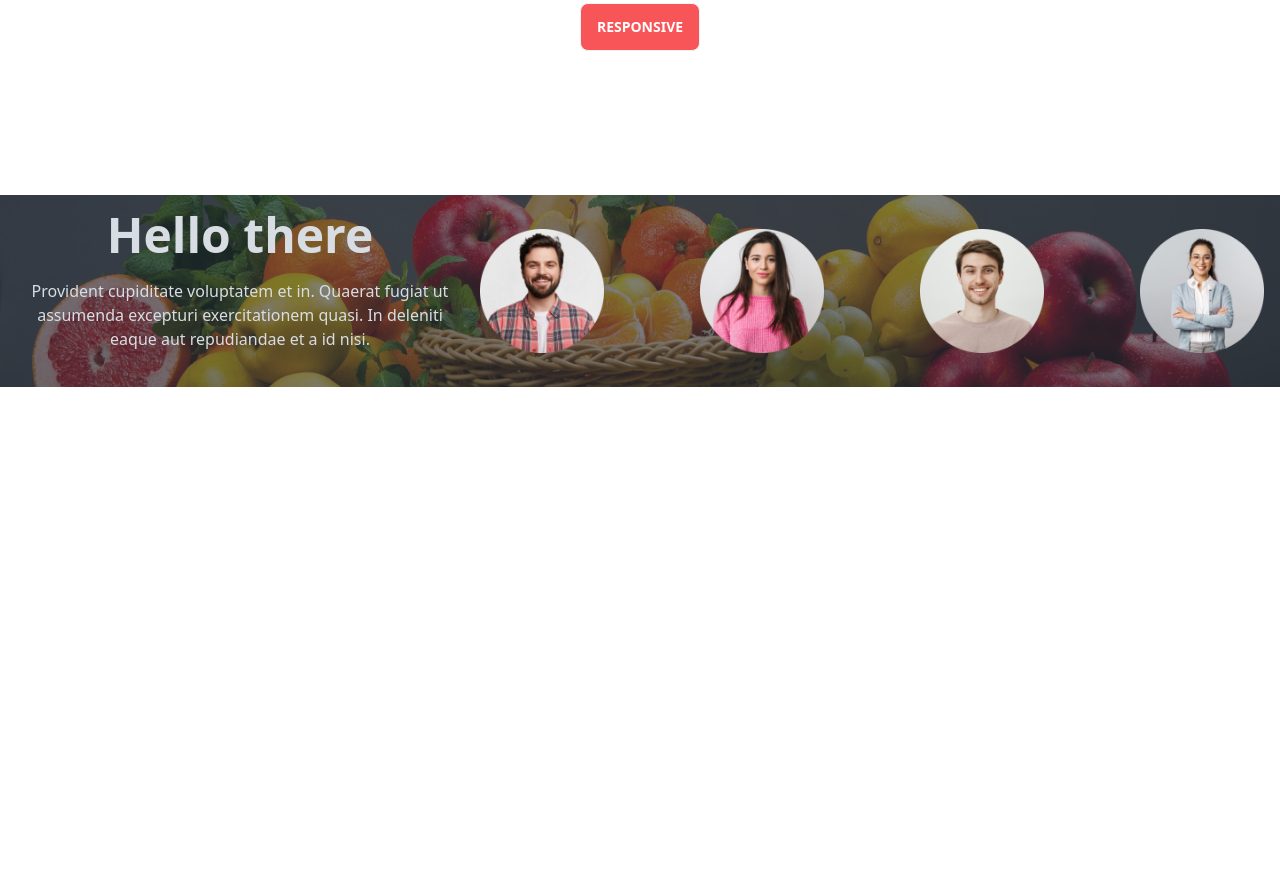
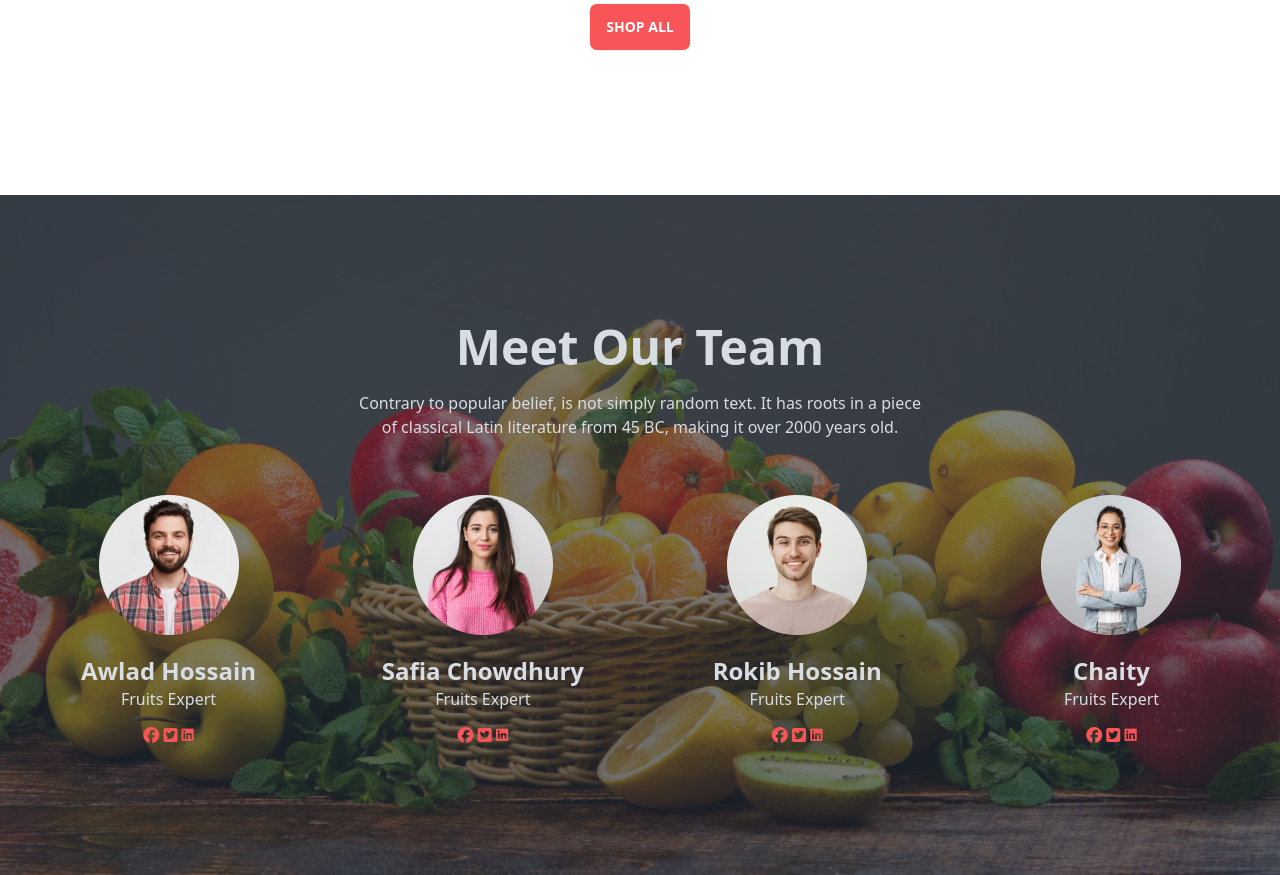
Before and after one commit to ikmat-rabib/fruit-burst-assignment3, a plain HTML site: page index.html in a window 1280 px wide. Shown: the part 1765-2640 px from the top of the page. Before the commit the page ends 2152 px from the top, so only its background shows below. Drawn offline with nearby package versions, Linux system fonts and the light colour scheme.

Commit message:
added our team section

```diff
--- a/index.html
+++ b/index.html
@@ -14,6 +14,9 @@
     <link rel="preconnect" href="https://fonts.googleapis.com">
     <link rel="preconnect" href="https://fonts.gstatic.com" crossorigin>
     <link href="https://fonts.googleapis.com/css2?family=Lato:wght@300;400;700;900&display=swap" rel="stylesheet">
+
+    <!-- font icons -->
+    <script src="https://kit.fontawesome.com/0e26818c74.js" crossorigin="anonymous"></script>
 </head>
 
 <body>
@@ -423,41 +426,64 @@
                 </div>
             </div>
             <div class="flex">
-                <button class="btn m-auto bg-[#F85559] text-white hover:text-[#F85559]">Responsive</button>
+                <button class="btn m-auto bg-[#F85559] text-white hover:text-[#F85559]">Shop All</button>
             </div>
         </section>
 
         <section>
-            <div class="hero w-full h-auto" style="background-image: url(images/banner1.png);">
+            <div class="hero w-full h-auto " style="background-image: url(images/banner1.png);">
                 <div class="hero-overlay bg-opacity-60"></div>
-                <div class="hero-content text-center text-neutral-content">
-                    <div class="max-w-md">
-                        <h1 class="mb-5 text-5xl font-bold">Hello there</h1>
-                        <p class="mb-5">Provident cupiditate voluptatem et in. Quaerat fugiat ut assumenda excepturi
-                            exercitationem quasi. In deleniti eaque aut repudiandae et a id nisi.</p>
+                <div class="hero-content text-center text-neutral-content flex-col my-28">
+                    <div class="max-w-xl m-auto">
+                        <h1 class="mb-5 text-5xl font-bold">Meet Our Team </h1>
+                        <p class="mb-10 font-medium text-base">Contrary to popular belief, is not simply random text. It
+                            has roots in a piece of classical Latin literature from 45 BC, making it over 2000 years
+                            old.</p>
                     </div>
-                    <div class="grid grid-cols-1 md:grid-cols-3 lg:grid-cols-4 gap-24">
-                        <div class="">
-                            <img src="images/member1.png" alt="">
-                            <h4></h4>
-                            <p class=""></p>
+                    <div class="grid grid-cols-1 md:grid-cols-3 lg:grid-cols-4 gap-28">
+                        <div>
+                            <img class="m-auto mb-5" src="images/member1.png" alt="">
+                            <h4 class="text-2xl font-bold">Awlad Hossain</h4>
+                            <p class="text-base font-medium mb-3">Fruits Expert</p>
+                            <div>
+                                <i class="fa-brands fa-facebook" style="color: #f85559;"></i>
+                                <i class="fa-brands fa-square-twitter" style="color: #f85559;"></i>
+                                <i class="fa-brands fa-linkedin fa-sm" style="color: #f85559;"></i>
+                            </div>
+
                         </div>
                         <div>
-                            <img src="images/member2.png" alt="">
-                            <h4></h4>
-                            <p class=""></p>
+                            <img class="m-auto mb-5" src="images/member2.png" alt="">
+                            <h4 class="text-2xl font-bold">Safia Chowdhury</h4>
+                            <p class="text-base font-medium mb-3">Fruits Expert</p>
+                            <div>
+                                <i class="fa-brands fa-facebook" style="color: #f85559;"></i>
+                                <i class="fa-brands fa-square-twitter" style="color: #f85559;"></i>
+                                <i class="fa-brands fa-linkedin fa-sm" style="color: #f85559;"></i>
+                            </div>
                         </div>
                         <div>
-                            <img src="images/member3.png" alt="">
-                            <h4></h4>
-                            <p class=""></p>
+                            <img class="m-auto mb-5" src="images/member3.png" alt="">
+                            <h4 class="text-2xl font-bold">Rokib Hossain</h4>
+                            <p class="text-base font-medium mb-3">Fruits Expert</p>
+                            <div>
+                                <i class="fa-brands fa-facebook" style="color: #f85559;"></i>
+                                <i class="fa-brands fa-square-twitter" style="color: #f85559;"></i>
+                                <i class="fa-brands fa-linkedin fa-sm" style="color: #f85559;"></i>
+                            </div>
                         </div>
                         <div>
-                            <img src="images/member4.png" alt="">
-                            <h4></h4>
-                            <p class=""></p>
+                            <img class="m-auto mb-5" src="images/member4.png" alt="">
+                            <h4 class="text-2xl font-bold">Chaity</h4>
+                            <p class="text-base font-medium mb-3">Fruits Expert</p>
+                            <div>
+                                <i class="fa-brands fa-facebook" style="color: #f85559;"></i>
+                                <i class="fa-brands fa-square-twitter" style="color: #f85559;"></i>
+                                <i class="fa-brands fa-linkedin fa-sm" style="color: #f85559;"></i>
+                            </div>
                         </div>
                     </div>
+
                 </div>
             </div>
         </section>
```
